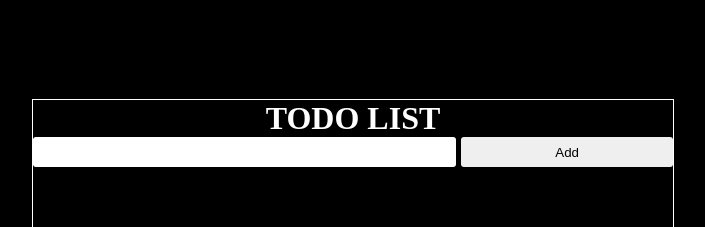
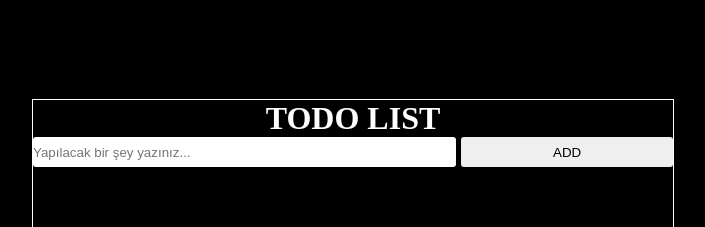
Before and after one commit to edaadas1/nextjs-todo, a Next.js app: page / in a window 1280 px wide. Shown: the top 227 px of the page, without its empty margins (287-992 px from the left). Built offline with nearby package versions, Linux system fonts and the light colour scheme.

Commit message:
page.js sayfasında usesate kullandık bunu yapabilmek için de sayfaya use client özelliği kazandırdık

```diff
--- a/src/app/page.js
+++ b/src/app/page.js
@@ -1,14 +1,37 @@
-import React from "react"
+"use client"
+import React, { useState } from "react"
 import style from "./page.module.css"
 
 export default function Home() {
+
+  const [input, setInput] = useState("");
+  const [todolist, setTodolist] = useState([]);
+
+  const addFunc = () => {
+    setTodolist([...todolist, input])
+    setInput("");
+  }
+
   return (
     <div className={style.container}>
       <div className={style.todoCard}>
         <h1>TODO LIST</h1>
+
         <div style={{ display: "flex", justifyContent: "center", alignItems: "center", gap: "5px", width: "100%" }}>
-          <input type="text" style={{ border: "none", borderRadius: "3px", height: "30px", flex: "2", }} />
-          <button style={{ border: "none", borderRadius: "3px", height: "30px", flex: "1", }}>Add</button>
+          <input value={input} type="text" placeholder="Yapılacak bir şey yazınız..." style={{ outline: "none", border: "none", borderRadius: "3px", height: "30px", flex: "2", }}
+            onChange={(e) => setInput(e.target.value)} />
+          <button style={{ border: "none", borderRadius: "3px", height: "30px", flex: "1", }} onClick={addFunc}>ADD</button>
+        </div>
+
+        <div>
+          {todolist.map((item, index) => {
+            return (
+              <div key={index}>
+                <p style={{ textAlign: "center" }}>{item}</p>
+              </div>
+            )
+          })}
+
         </div>
       </div>
     </div>
```
